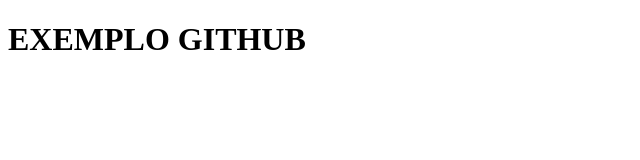
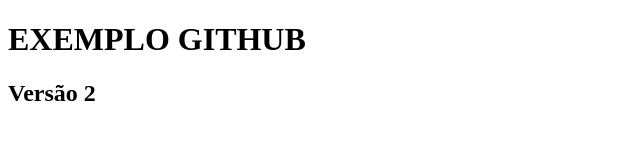
Before and after one commit to lucaslewer/projetoweb, a plain HTML site: page index.html in a window 1280 px wide. Shown: the whole page, without its empty margins (0-640 px from the left). Drawn offline with Linux system fonts and the light colour scheme.

Commit message:
Segunda versão

```diff
--- a/index.html
+++ b/index.html
@@ -8,5 +8,6 @@
 </head>
 <body>
     <h1>EXEMPLO GITHUB</h1>
+    <h2>Versão 2</h2>
 </body>
 </html>
```
